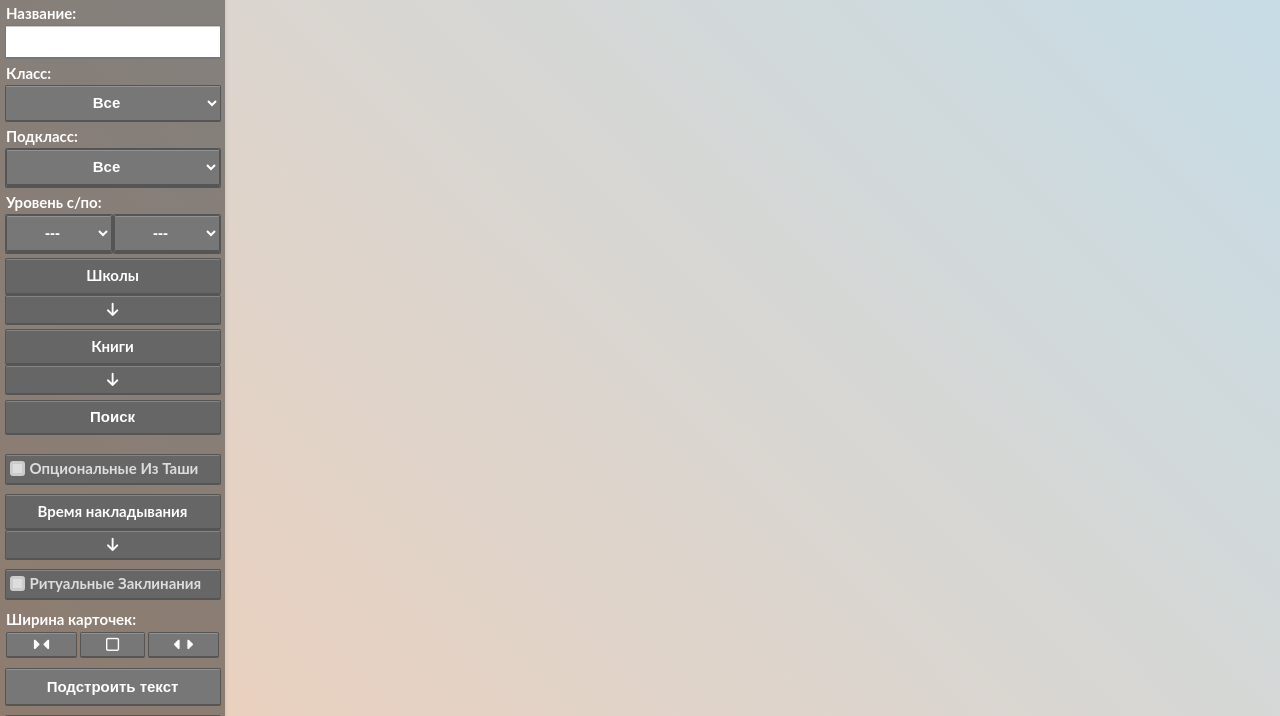
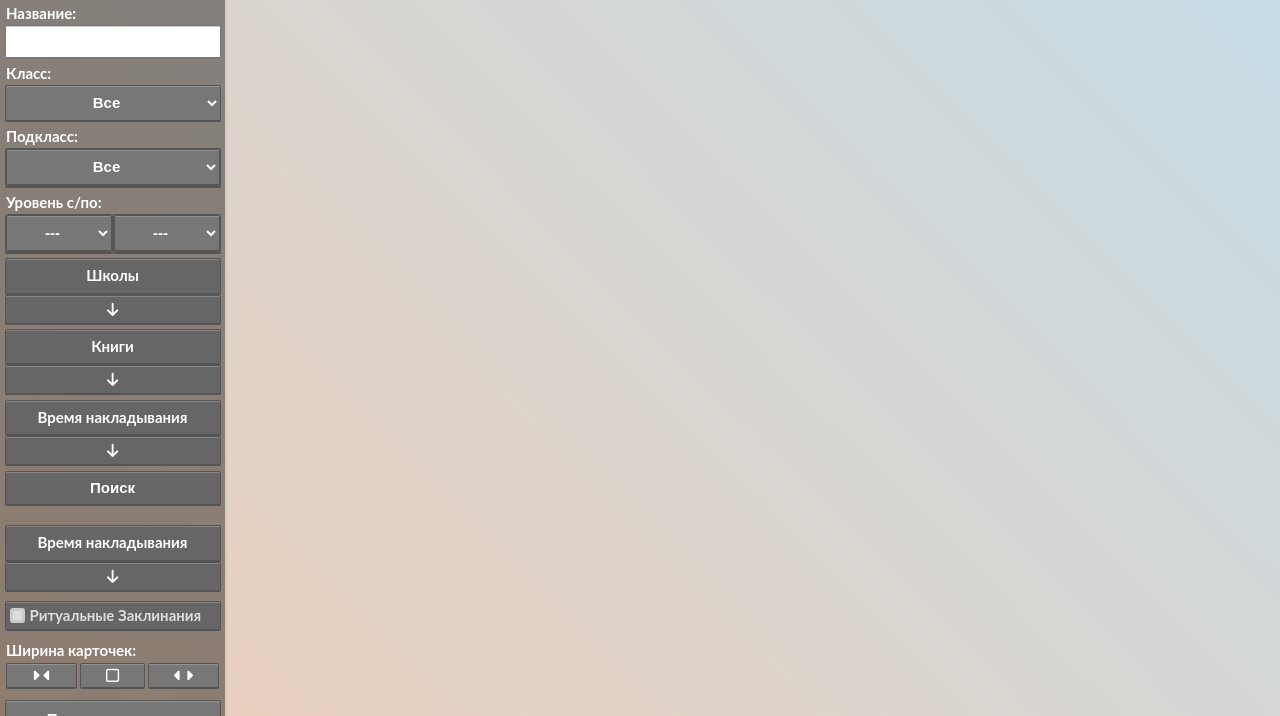
Before and after one commit to FrostFlame/DNDCards, a Django app: page / in a window 1280 px wide. Shown: the part 84-800 px from the top of the page. Run offline with Django 4.2, Linux system fonts and the light colour scheme; data that the repository does not hold is empty; some libraries are stand-ins or nearby versions.

Commit message:
Поиск по времени произнесения

```diff
--- a/templates/cards.html
+++ b/templates/cards.html
@@ -106,16 +106,27 @@
 				</div>
 			</div>
 
+			<div class="mediaWidth">
+				<div data-text="Время накладывания" class="combo_box">
+					<div id="cast_times_label" class="combo_box_title">{{form.cast_times.label}}</div>
+					<div id="cast_times" class="combo_box_content" style="display: none">
+						{{form.cast_times}}
+					</div>
+					<div id="cast_times_arrows" class="combo_box_arrow">
+						<span id="cast_times_arr_down" class="arr_down">
+							<i class="fa fa-arrow-down"></i>
+						</span>
+						<span id="cast_times_arr_up" class="arr_up" style="display: none;">
+							<i class="fa fa-arrow-up"></i>
+						</span>
+					</div>
+				</div>
+			</div>
+
 			<input class="btn" type="submit" value="Поиск" />
 		</form>
 
 
-		<div class="mediaWidth">
-			<div id="TashaOptionalCheckbox" title="Показывать в  том числе те заклинания, которые добавлены классу в качестве опциональных в Котле Таши" class="customCheckbox">
-				<input type="checkbox" id="chb_TashaOptionalCheckbox">
-				<span class="label">Опциональные из Таши</span>
-			</div>
-		</div>
 		<div class="mediaWidth">
 			<div id="CastingTimeCombobox" data-text="Время накладывания" class="combo_box">
 				<div class="combo_box_title">Время накладывания</div>
@@ -332,4 +343,11 @@
 		$('#books_arr_down').toggle();
 	});
 </script>
+<script>
+	$("#cast_times_label, #cast_times_arrows").click(function () {
+		$('#cast_times').toggle();
+		$('#cast_times_arr_up').toggle();
+		$('#cast_times_arr_down').toggle();
+	});
+</script>
 {% endblock %}
--- a/tentaculus/forms.py
+++ b/tentaculus/forms.py
@@ -2,7 +2,7 @@ from audioop import reverse
 
 from django import forms
 
-from tentaculus.models import DndClass, Circle, School, Book
+from tentaculus.models import DndClass, Circle, School, Book, CastTime
 
 
 class SearchForm(forms.Form):
@@ -42,3 +42,9 @@ class SearchForm(forms.Form):
         widget=forms.CheckboxSelectMultiple,
         queryset=Book.objects.order_by('title'),
     )
+    cast_times = forms.ModelMultipleChoiceField(
+        label='Время накладывания',
+        required=False,
+        widget=forms.CheckboxSelectMultiple,
+        queryset=CastTime.objects.order_by('name'),
+    )
--- a/tentaculus/views.py
+++ b/tentaculus/views.py
@@ -69,8 +69,9 @@ def search(request):
     source_subclass = ''
     schools = request.GET.getlist('schools')
     books = request.GET.getlist('books')
+    cast_times = request.GET.getlist('cast_times')
 
-    if dnd_class or (circle_from >=0 and circle_to >= 0) or schools:
+    if dnd_class or (circle_from >=0 and circle_to >= 0) or schools or cast_times:
         ### Блок обработки заклинаний
         cards = Spell.objects.filter(is_face_side=True, name__icontains=request.GET.get('name'))
         if dnd_class:
@@ -95,6 +96,9 @@ def search(request):
 
         if schools:
             cards = cards.filter(school__in=schools)
+
+        if cast_times:
+            cards = cards.filter(cast_time__in=cast_times)
 
         for card in cards:
             card.source = (
```
